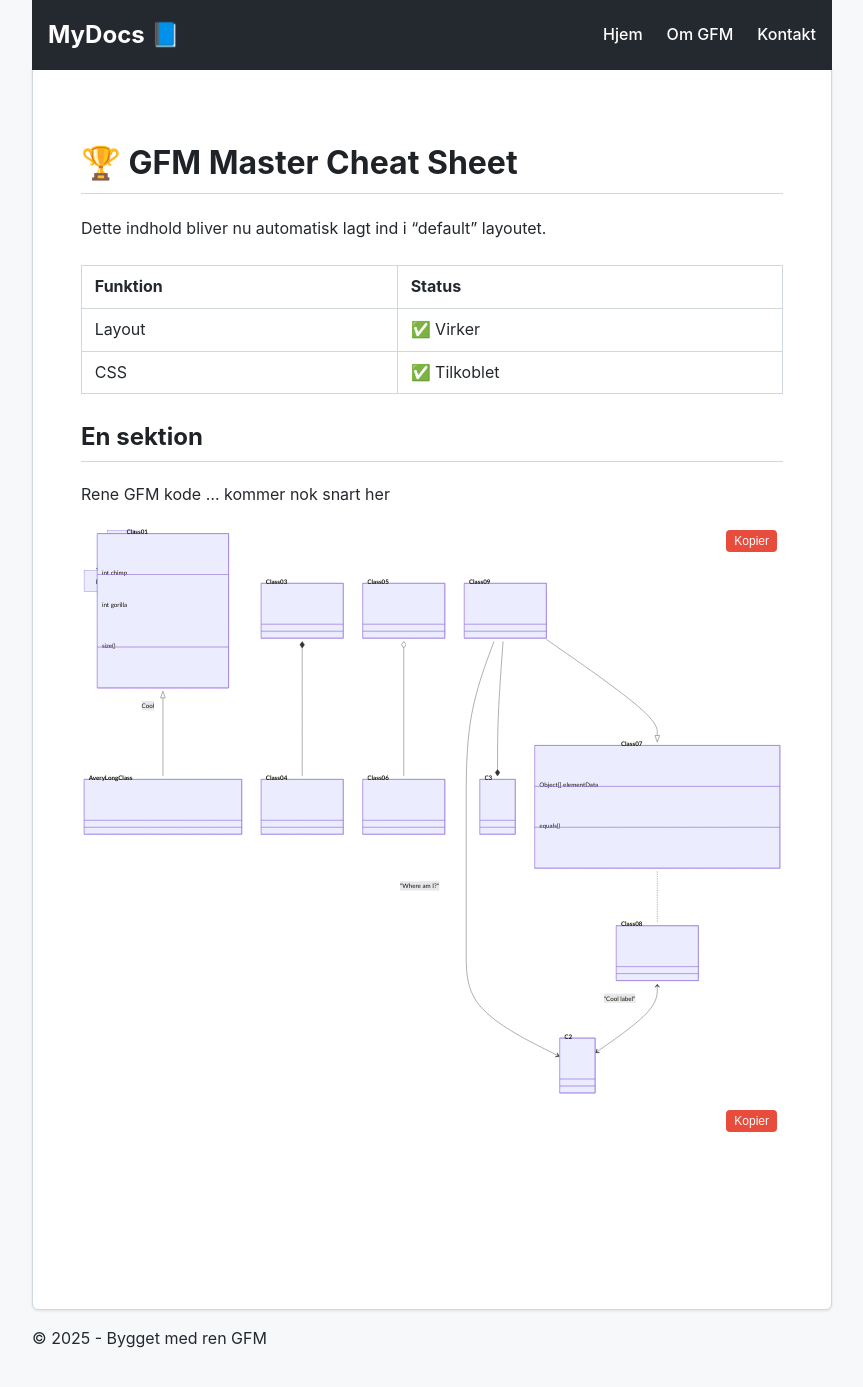
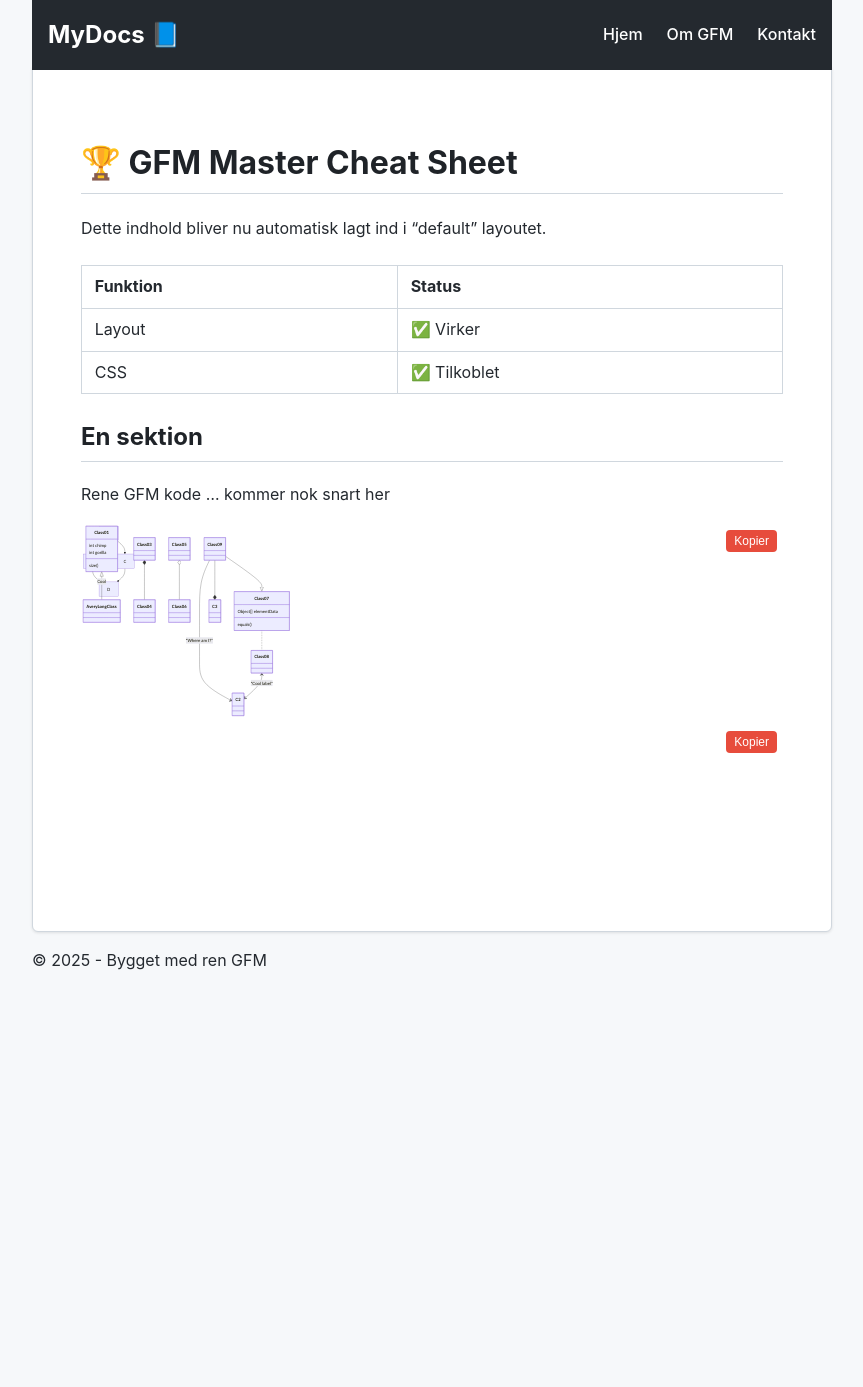
Before and after one commit to crasjens/Markdown, a Jekyll site: the page built from docs/index.md, in a window 1280 px wide and 1400 px high, scrolled down 70 px. Shown: the top 1387 px of the window, without its empty margins (208-1071 px from the left). Built offline with Jekyll 4.4.1, drawn with Linux system fonts in a browser that asks for light colours; comment, search, counter and statistics services are not loaded; after the commit the page ends 1091 px from its top, so only the background shows below that.

Commit message:
test css

```diff
--- a/docs/_sass/main.scss
+++ b/docs/_sass/main.scss
@@ -62,7 +62,7 @@ pre {
 }
 
 .mermaid svg {
-  width: 100% !important;
+  width: 30% !important;
   height: auto !important;
   max-width: none !important;
   transform: none !important;
```
